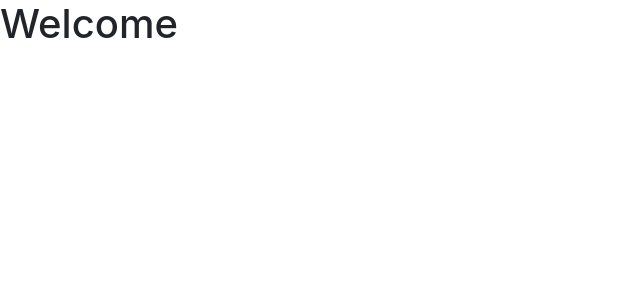
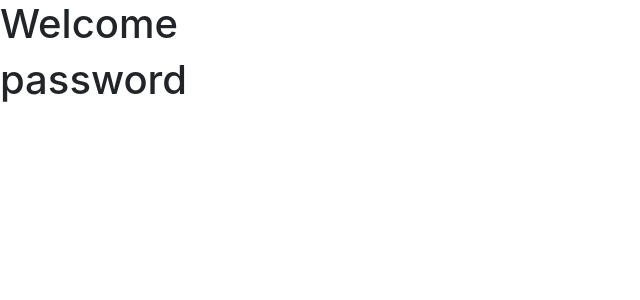
Before and after one commit to tylerdrewwork/Surveasy, a React (Create React App) app in the folder client/: page /admin in a window 1280 px wide. Shown: the top 300 px of the page, without its empty margins (0-640 px from the left). Built offline with nearby package versions, Linux system fonts and the light colour scheme; the HTML template or start-up script is replaced by a standard one.

Commit message:
adding in the survey function 1

```diff
--- a/client/src/components/SurveyList/surveyList.js
+++ b/client/src/components/SurveyList/surveyList.js
@@ -0,0 +1,12 @@
+import React from "react";
+import "./survey-list.css";
+
+function SurveyList(props){
+    return(
+        <div {...props} placeholder = {props.name}>
+            <h1>{props.name}</h1>
+        </div>
+    )
+}
+
+export default SurveyList;
--- a/client/src/pages/admin.js
+++ b/client/src/pages/admin.js
@@ -13,6 +13,11 @@ function Admin() {
     //starting the side survey page
     <div>
       <h1>Welcome</h1>
+      <SurveyList
+      name = "password"
+      >
+      </SurveyList>
+
 
     </div>
   );
```
